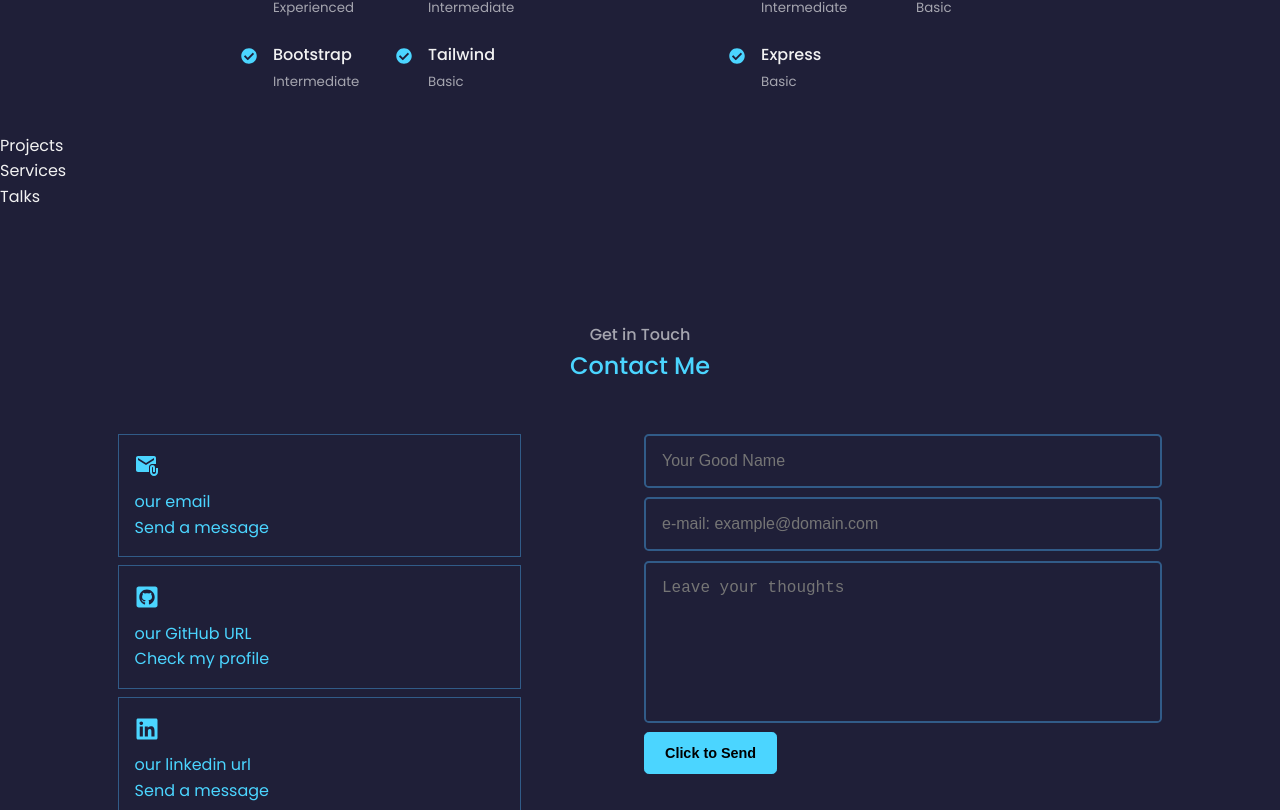
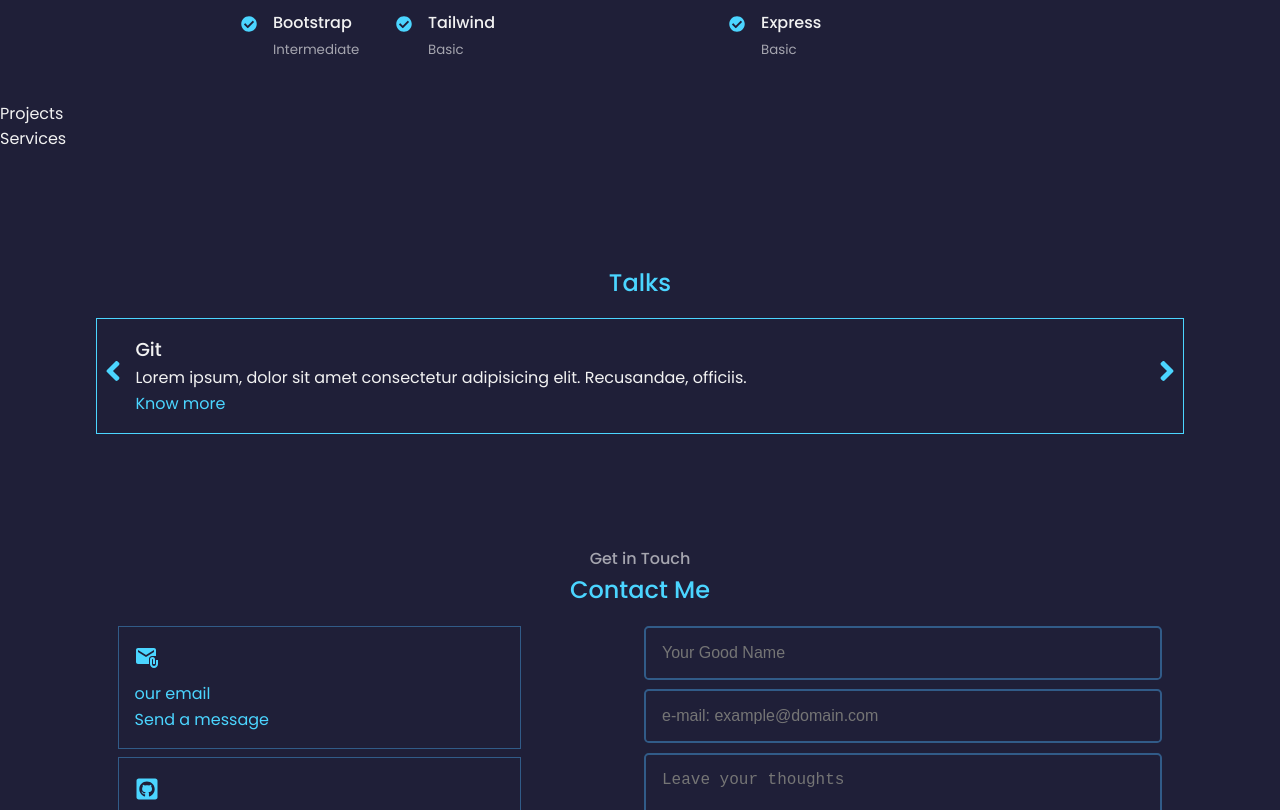
Before and after one commit to AnilKumar3494/INFO-655-Group_Project, a React (Vite) app in the folder modern_portfolio/: page / in a window 1280 px wide. Shown: the part 1197-2007 px from the top of the page. Built offline with nearby package versions, Linux system fonts and the light colour scheme.

Commit message:
added talks courosel

```diff
--- /dev/null
+++ b/modern_portfolio/src/components/talks/CouroselSlider.jsx
@@ -0,0 +1,62 @@
+import React, { useState } from "react";
+
+// icons import
+import { FaAngleLeft, FaAngleRight } from "react-icons/fa";
+
+const CouroselSlider = ({ slideHeadings }) => {
+  const [talkIndex, setTalkIndex] = useState(0);
+
+  function showPrevImg() {
+    setTalkIndex((prevIndex) => {
+      if (prevIndex === 0) {
+        return slideHeadings.length - 1;
+      }
+
+      return prevIndex - 1;
+    });
+  }
+
+  function showNextImg() {
+    setTalkIndex((prevIndex) => {
+      if (prevIndex === slideHeadings.length - 1) {
+        return 0;
+      }
+      return prevIndex + 1;
+    });
+  }
+
+  return (
+    <div className="courosel_wrap">
+      <div className="individual_talk">
+        <h3>{slideHeadings[talkIndex].title}</h3>
+        <p>{slideHeadings[talkIndex].content}</p>
+        <button
+          className="slider_btn"
+          style={{ left: 0 }}
+          onClick={showPrevImg}
+        >
+          <FaAngleLeft />
+        </button>
+        <button
+          className="slider_btn"
+          style={{ right: 0 }}
+          onClick={showNextImg}
+        >
+          <FaAngleRight />
+        </button>
+        <a href={slideHeadings[talkIndex].url}>Know more</a>
+      </div>
+    </div>
+  );
+};
+
+export default CouroselSlider;
+
+// <div className="courosel_wrap">
+//   {slideHeadings.map((talk, talksArrayIndex) => (
+//     <div key={talksArrayIndex} className="individual_talk">
+//       <h3>{talk.title}</h3>
+//       <p>{talk.content}</p>
+//     </div>
+//   ))}
+// </div>
--- a/modern_portfolio/src/components/talks/Talks.jsx
+++ b/modern_portfolio/src/components/talks/Talks.jsx
@@ -1,7 +1,36 @@
 import React from "react";
+import "./talks.css";
+
+import CouroselSlider from "./CouroselSlider";
+
+const TalksArray = [
+  {
+    title: "Git",
+    content:
+      " Lorem ipsum, dolor sit amet consectetur adipisicing elit. Recusandae, officiis.",
+    url: "www.google.com",
+  },
+  {
+    title: "Hooks",
+    content: "HOOKS: consectetur adipisicing elit. Recusandae, officiis.",
+    url: "www.google.com",
+  },
+  {
+    title: "States",
+    content: "HOOKS: consectetur adipisicing elit. Recusandae, officiis.",
+    url: "www.google.com",
+  },
+];
 
 const Talks = () => {
-  return <div>Talks</div>;
+  return (
+    <div>
+      <section className="courosel_main">
+        <h2>Talks</h2>
+        <CouroselSlider slideHeadings={TalksArray} />
+      </section>
+    </div>
+  );
 };
 
 export default Talks;
--- a/modern_portfolio/src/components/talks/talks.css
+++ b/modern_portfolio/src/components/talks/talks.css
@@ -0,0 +1,40 @@
+.courosel_main {
+  display: flex;
+  flex-direction: column;
+  align-items: center;
+}
+.courosel_wrap {
+  border: 1px solid var(--color-primary);
+  width: 85%;
+  padding: 1rem;
+
+  position: relative;
+}
+
+.individual_talk {
+  /* border: 1px solid aquamarine; */
+  padding-inline: 1.4rem;
+}
+
+.slider_btn {
+  all: unset;
+  display: block;
+
+  position: absolute;
+  top: 0;
+  bottom: 0;
+
+  font-size: 2rem;
+
+  cursor: pointer;
+  transition: all 0.2s ease-in-out;
+}
+
+.slider_btn:hover {
+  background-color: rgb(75, 213, 255, 0.3);
+}
+
+.slider_btn > * {
+  stroke: white;
+  fill: #4bd5ff;
+}
--- a/modern_portfolio/src/index.css
+++ b/modern_portfolio/src/index.css
@@ -74,7 +74,7 @@ section > h4 {
 
 section > h2 {
   color: var(--color-primary);
-  margin-bottom: 3rem;
+  margin-bottom: 1rem;
 }
 
 .text-light {
```
